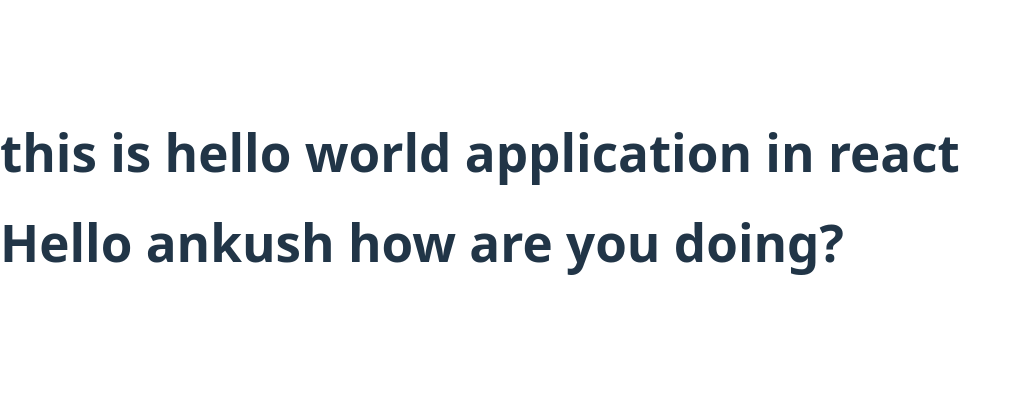
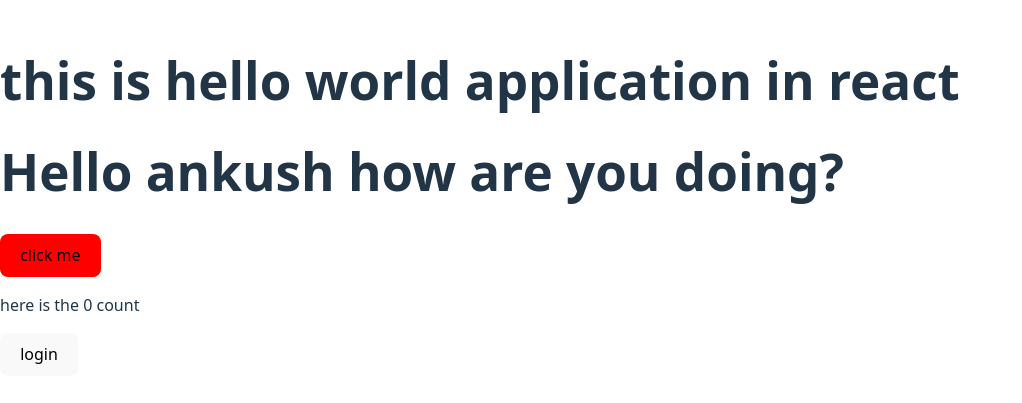
Before and after one commit to ankushpille/react-todo-app, a React (Vite) app: page / in a window 1280 px wide. Shown: the part 203-606 px from the top of the page, without its empty margins (0-1022 px from the left). Built offline with nearby package versions, Linux system fonts and the light colour scheme.

Commit message:
Conditional rendering example

```diff
--- a/src/App.jsx
+++ b/src/App.jsx
@@ -6,8 +6,10 @@
 // import ConditionalRender from './ConditionalRender'
 // import ListkeysExample from './ListKeys'
 // import Eventhandling from './Eventhandling'
+import ConditionalRendering from "./ConditionalRender"
 import HelloWorld from "./HelloWorld"
 import PropsExample from "./PropExample"
+import UsestatePractice from "./UsestatePractice"
 
 
 function App() {
@@ -22,6 +24,9 @@ function App() {
        {/* <TodoList/> */}
        <HelloWorld />
        <PropsExample />
+       <UsestatePractice />
+       <ConditionalRendering />
+
 
     </>
   )
--- a/src/ConditionalRender.jsx
+++ b/src/ConditionalRender.jsx
@@ -1,22 +1,17 @@
 import { useState } from "react";
 
-function ConditionalRender(){
-    const [isLoggedin,setisLoggedin] = useState(false);
+function ConditionalRendering() {
+  const [isLoggedIn, setisLoggedIn] = useState(false);
 
-    const toggleLogin = () => {
-        setisLoggedin(!isLoggedin)
-    }
+  const handleLoggedIn = () => {
+    setisLoggedIn(!isLoggedIn);
+  };
 
-    return(
-        <>
-        {/* conditional render */}
-        <button onClick={toggleLogin}>{isLoggedin ? 'logout' : 'login'}</button>
-
-        {isLoggedin ? 'welcomeback' : 'please login'}
-        {!isLoggedin ? 'please login' : 'logout'}
-        <h1>testing </h1>
-        </>
-    )
+  return(
+    <>
+       <button onClick={handleLoggedIn}>{isLoggedIn ? 'logout' : 'login'}</button>
+    </>
+  )
 }
 
-export default ConditionalRender;
+export default ConditionalRendering;
--- /dev/null
+++ b/src/UsestatePractice.jsx
@@ -0,0 +1,19 @@
+import { useState } from "react";
+
+function UsestatePractice(){
+    const [count,setCount] = useState(0);
+
+    const handleClick = () => {
+        setCount(count + 1)
+    }
+
+    return(
+        <>
+          <button onClick={handleClick} style={{color: 'black', backgroundColor: 'red'}}>click me</button>
+          <p>here is the {count} count</p>
+        </>
+    )
+
+}
+
+export default UsestatePractice;
```
